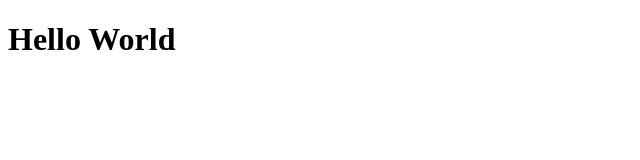
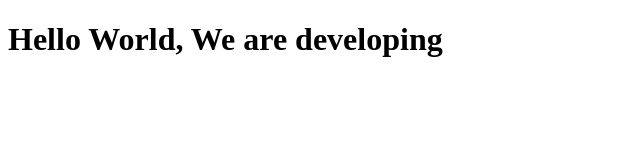
Before and after one commit to manq2010/abdul_mancoba, a plain HTML site: page index.html in a window 1280 px wide. Shown: the whole page, without its empty margins (0-640 px from the left). Drawn offline with Linux system fonts and the light colour scheme.

Commit message:
Updated Hello

```diff
--- a/index.html
+++ b/index.html
@@ -21,7 +21,7 @@
     - The freeCodeCamp Team
 
     -->
-    <h1>Hello World</h1>
+    <h1>Hello World, We are developing</h1>
     <script  src="js/index.js"></script>
   </body>
 </html>
```
